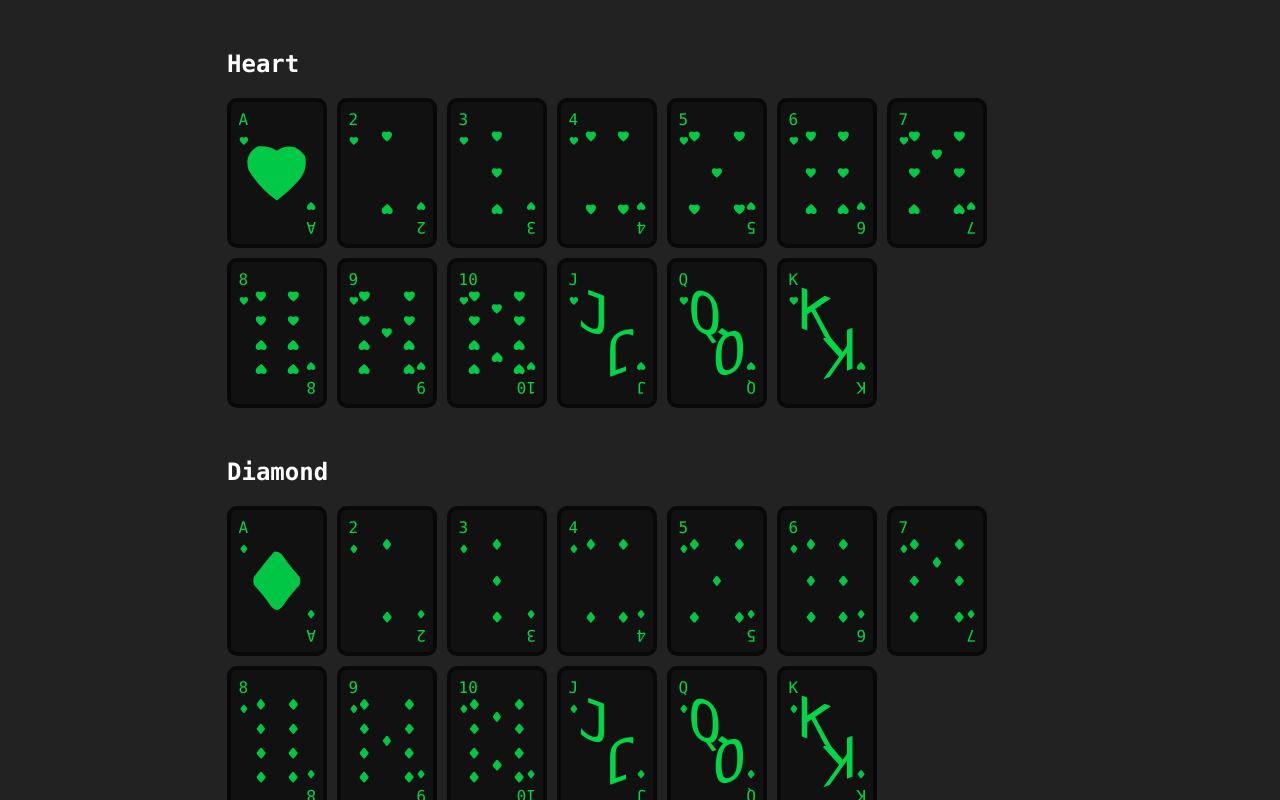
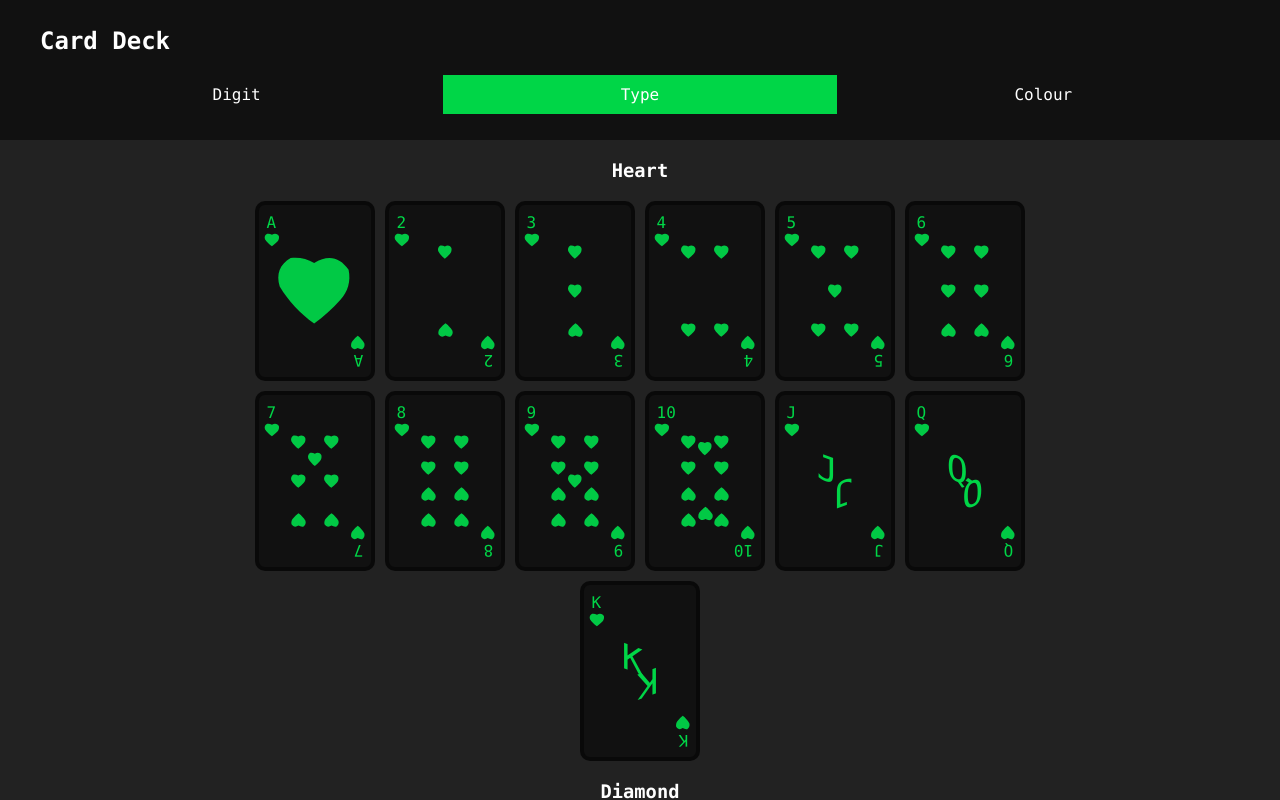
Before and after one commit to AshameTheDestroyer/Solitaire, a React (Vite) app: page /DeckDisplayer/DeckDisplayer/DeckDisplayer in a window 1280 px wide. Both pictures are taken after a click on the button "Deck Displayer". Shown: the top 800 px of the page. Built offline with nearby package versions, Linux system fonts and the light colour scheme; a web font is replaced by a local one.

Commit message:
Card Deck

```diff
--- a/src/Card/CardElement.scss
+++ b/src/Card/CardElement.scss
@@ -12,12 +12,13 @@ $card-types: heart, diamond, club, spade;
 
     position: relative;
 
-    width: 100px;
+    width: 15vmin;
     aspect-ratio: 2 / 3;
 
     display: flex;
     place-content: center;
     place-items: center;
+    gap: 1rem;
 
     background-color: var(--background-darker-colour);
 
@@ -100,7 +101,7 @@ $card-types: heart, diamond, club, spade;
     .corner {
         position: absolute;
 
-        width: 1.6rem;
+        width: 10%;
 
         &:nth-child(1) {
             top: $pseudo-element-offset;
@@ -117,10 +118,11 @@ $card-types: heart, diamond, club, spade;
             content: "";
 
             position: absolute;
-            top: 2.6rem;
-            left: 0;
+            top: 100%;
+            left: 50%;
+            transform: translateX(-50%);
 
-            height: 1rem;
+            width: 150%;
             aspect-ratio: 1;
 
             background-image: var(--icon-url);
@@ -131,12 +133,23 @@ $card-types: heart, diamond, club, spade;
     }
 
     .figure-container {
+        position: absolute;
+        top: 50%;
+        transform: translate(-50%, -50%);
+
+        height: 55%;
+        width: calc(75% / 3);
+
         display: flex;
         flex-direction: column;
         place-content: center space-between;
-        place-items: center space-between;
+        place-items: center;
 
-        height: 60%;
+        @for $i from 1 through 3 {
+            &:nth-child(#{calc($i) + 2}) {
+                left: calc(50% + ($i - 2) * 15%);
+            }
+        }
 
         &:nth-child(4) figure:nth-child(n + 2),
         &:not(:nth-child(4)) figure:nth-child(n + 3) {
@@ -153,7 +166,7 @@ $card-types: heart, diamond, club, spade;
         }
 
         &.shortened-for-10 {
-            height: 42.5%;
+            height: 47.5%;
         }
 
         &.enlarged {
@@ -169,7 +182,7 @@ $card-types: heart, diamond, club, spade;
         }
 
         figure {
-            width: 1.25rem;
+            width: 60%;
             aspect-ratio: 1;
 
             background-image: var(--icon-url);
@@ -181,11 +194,12 @@ $card-types: heart, diamond, club, spade;
 
     .emphasized-text {
         $scale: 1.75;
-        $offsetX: 12%;
+        $offsetX: 28%;
         $offsetY: 50%;
         $skew: 20deg;
 
-        font-size: xx-large;
+        font-size: 125%;
+
         transform: translate($offsetX, calc(-1 * $offsetY)) scale($scale) skewY($skew);
 
         &:nth-child(4) {
--- a/src/Card/CardElement.tsx
+++ b/src/Card/CardElement.tsx
@@ -47,8 +47,8 @@ function NumericFigureDisplayer({
                     <div className={
                         "figure-container " +
                         `${isInMiddle && count == 1 && card.number != 7 ? "centred" : ""} ` +
-                        `${isInMiddle && card.number >= 7 ? "shortened-for-7" : ""} ` +
-                        `${isInMiddle && card.number >= 10 ? "shortened-for-10" : ""} ` +
+                        `${isInMiddle && card.number == 7 ? "shortened-for-7" : ""} ` +
+                        `${isInMiddle && card.number == 10 ? "shortened-for-10" : ""} ` +
                         `${isInMiddle && card.number == 1 ? "enlarged" : ""} ` +
                         `${isInMiddle && count == 3 ? "has-middle-figure" : ""}`
                     } key={i}> {
--- a/src/DeckDisplayer/DeckDisplayer.scss
+++ b/src/DeckDisplayer/DeckDisplayer.scss
@@ -1,28 +1,97 @@
 #deck-displayer {
-    $padding: 5rem;
-
-    min-height: calc(100vh - $padding * 2);
+    min-height: 100vh;
 
     display: flex;
     flex-wrap: wrap;
-    place-content: center;
-    place-items: center;
-    gap: 5rem;
+    place-content: start center;
+    place-items: start center;
+    gap: 2rem;
 
-    padding: $padding;
+    nav {
+        $padding: 4rem;
 
-    section {
-        width: 70%;
+        position: sticky;
+        top: 0;
+
+        width: calc(100% - $padding * 2);
+        height: 10rem;
 
         display: flex;
         flex-direction: column;
-        flex-wrap: wrap;
+        place-content: start center;
+        place-items: start center;
         gap: 2rem;
 
-        div {
+        padding: calc($padding / 2) $padding;
+        margin-bottom: -2rem;
+
+        background-color: var(--background-darker-colour);
+
+        z-index: 1;
+
+        &>section {
+            width: 100%;
+
+            display: grid;
+            grid-template-columns: repeat(3, 1fr);
+            place-content: center;
+            place-items: center;
+            gap: 1rem;
+
+            button {
+                text-transform: capitalize;
+
+                width: 100%;
+
+                background-color: transparent;
+
+                border-radius: 0;
+                border: none;
+
+                transition: color 500ms, background-color 500ms;
+
+                &:is(:hover, :focus-within) {
+                    background-color: var(--background-colour);
+
+                    &.selected {
+                        color: var(--main-colour);
+                        background-color: var(--fore-colour);
+                    }
+                }
+
+                &.selected {
+                    background-color: var(--main-colour);
+                }
+            }
+        }
+    }
+
+    #group-displayer {
+        display: flex;
+        flex-direction: column;
+        place-content: center;
+        place-items: center;
+        gap: inherit;
+
+        padding: 2rem;
+
+        &>section {
+            width: 70%;
+
             display: flex;
+            flex-direction: column;
             flex-wrap: wrap;
-            gap: 1rem;
+            place-content: center;
+            place-items: center;
+            gap: 2rem;
+
+            &>div {
+                display: flex;
+                flex-wrap: wrap;
+                place-content: center;
+                place-items: center;
+                gap: 1rem;
+            }
         }
     }
 }
--- a/src/DeckDisplayer/DeckDisplayer.tsx
+++ b/src/DeckDisplayer/DeckDisplayer.tsx
@@ -1,25 +1,90 @@
-import React, { useState, useEffect } from "react";
+import React, { useState, useEffect, Dispatch, SetStateAction } from "react";
 
-import { Deck } from "../Classes/Card";
+import Card, { Deck } from "../Classes/Card";
 import CardElement from "../Card/CardElement";
+import CardType from "../Classes/CardType";
+import CardDigit from "../Classes/CardDigit";
 import "../Classes/GroupByImplementaion";
 
 import "./DeckDisplayer.scss";
 
 export default function DeckDisplayer() {
+    const [GroupingPredicate, setGroupingPredicate] = useState<(card: Card) => any>();
+
+    useEffect(() => {
+        setGroupingPredicate(
+            (value: React.SetStateAction<((card: Card) => any) | undefined>) =>
+                (card: Card): any => card.type);
+    }, []);
+
     return (
-        <main id="deck-displayer"> {
-            Array.from(Deck.groupBy(card => card.type))
-                .map(([cardType, cards]) =>
-                    <section key={cardType}>
-                        <h1>{cardType}</h1>
+        <main id="deck-displayer">
+            <Navbar setGroupingPredicate={setGroupingPredicate} />
+            <GroupDisplayer GroupingPredicate={GroupingPredicate} />
+        </main>
+    );
+}
+
+type NavbarProps = {
+    setGroupingPredicate: React.Dispatch<
+        React.SetStateAction<((card: Card) => any) | undefined>>;
+};
+
+function Navbar({
+    setGroupingPredicate
+}: NavbarProps) {
+    return (
+        <nav>
+            <h1>Card Deck</h1>
+
+            <section> {
+                Object.getOwnPropertyNames(new Card({ digit: CardDigit.Ace, type: CardType.Heart }))
+                    .map((property, i) =>
+                        <button className={`grouping-button ${i == 1 ? "selected" : ""}`}
+                            key={property}
+                            onClick={e => {
+                                const GROUPING_BUTTONS =
+                                    document.querySelectorAll(".grouping-button");
+
+                                GROUPING_BUTTONS.forEach(groupingButton =>
+                                    groupingButton.classList.remove("selected"));
+
+                                e.currentTarget.classList.add("selected");
+
+                                setGroupingPredicate((value: React.SetStateAction<((card: Card) => any) | undefined>) =>
+                                    // @ts-ignore
+                                    (card: Card): any => card[property]);
+                            }}>
+                            {property}
+                        </button>
+                    )
+            } </section>
+        </nav>
+    );
+}
+
+type GroupDisplayerProps = {
+    GroupingPredicate?: (card: Card) => any;
+};
+
+function GroupDisplayer({
+    GroupingPredicate,
+}: GroupDisplayerProps) {
+    if (!GroupingPredicate) { return (<></>); }
+
+    return (
+        <section id="group-displayer"> {
+            Array.from(Deck.groupBy(GroupingPredicate))
+                .map(([groupingFactor, cards], i) =>
+                    <section key={i}>
+                        <h1>{groupingFactor}</h1>
                         <div> {
-                            cards.map(card =>
-                                <CardElement card={card} key={card.digit} />)
+                            cards.map((card, j) =>
+                                <CardElement card={card} key={`${i}${j}`} />)
                         }
                         </div>
                     </section>
                 )
-        } </main>
+        } </section>
     );
 }
```
